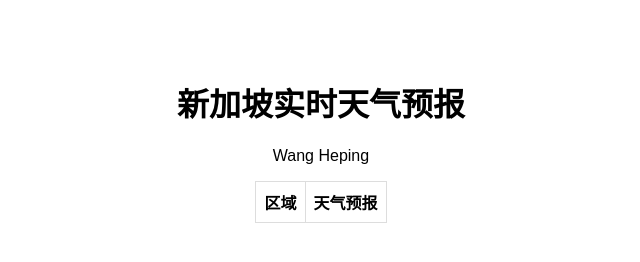
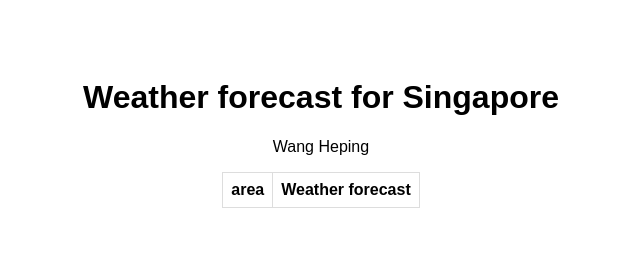
Before and after one commit to PeaceWang110/HCDIV-1, a plain HTML site: page index.html in a window 1280 px wide. Shown: the whole page, without its empty margins (319-959 px from the left). Drawn offline with Linux system fonts and the light colour scheme; no server answers.

Commit message:
Update index.html

```diff
--- a/index.html
+++ b/index.html
@@ -3,7 +3,7 @@
 <head>
     <meta charset="UTF-8">
     <meta name="viewport" content="width=device-width, initial-scale=1.0">
-    <title>新加坡实时天气预报</title>
+    <title>Weather forecast for Singapore</title>
     <style>
         body {
             font-family: Arial, sans-serif;
@@ -21,13 +21,13 @@
     </style>
 </head>
 <body>
-    <h1>新加坡实时天气预报</h1>
+    <h1>Weather forecast for Singapore</h1>
     <p>Wang Heping</p> <!-- 在标题下方显示名字 -->
     <table>
         <thead>
             <tr>
-                <th>区域</th>
-                <th>天气预报</th>
+                <th>area</th>
+                <th>Weather forecast</th>
             </tr>
         </thead>
         <tbody id="weather-data"></tbody>
```
